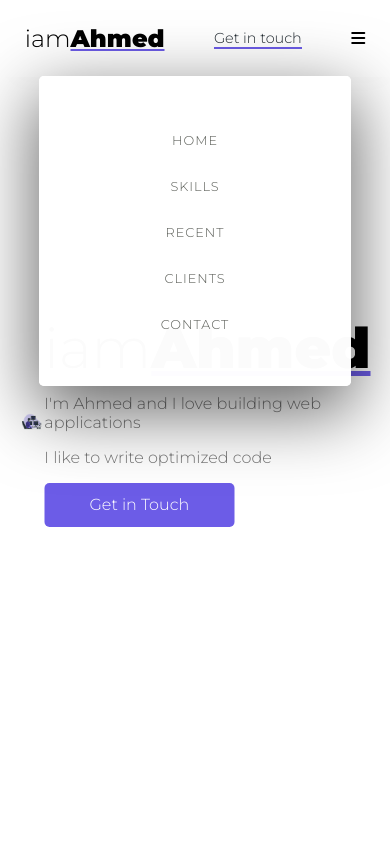
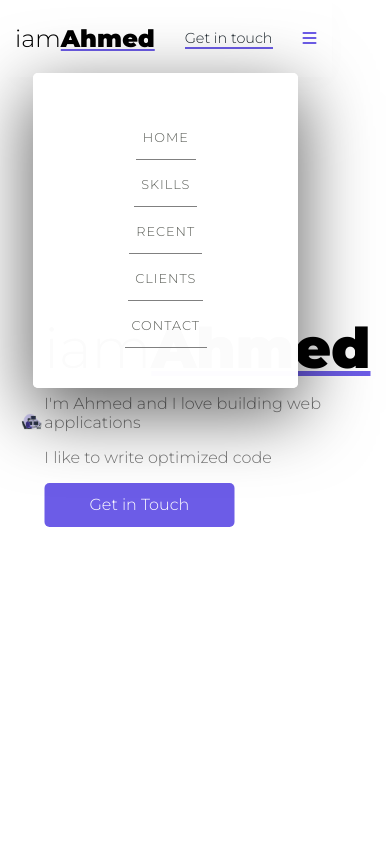
Before and after one commit to ahmadrazach/ahmadrazach.github.io, a plain HTML site: page index.html in a window 390 px wide. Shown: the top 841 px of the page. Drawn offline with Linux system fonts and the light colour scheme.

Commit message:
Update index.css

```diff
--- a/assets/css/index.css
+++ b/assets/css/index.css
@@ -117,13 +117,18 @@ nav ul li a:hover {
     padding: 40px 0;
     background-color: rgba(255, 255, 255, 0.986);
   }
+
   .menu li {
+    border-bottom: 1px solid grey;
   }
   .toggle-btn {
     display: block;
   }
-  .toggle-btn svg {
+  .toggle-btn i {
     color: var(--main-bg-color);
+  }
+  nav {
+    width: 85%;
   }
 }
 
```
